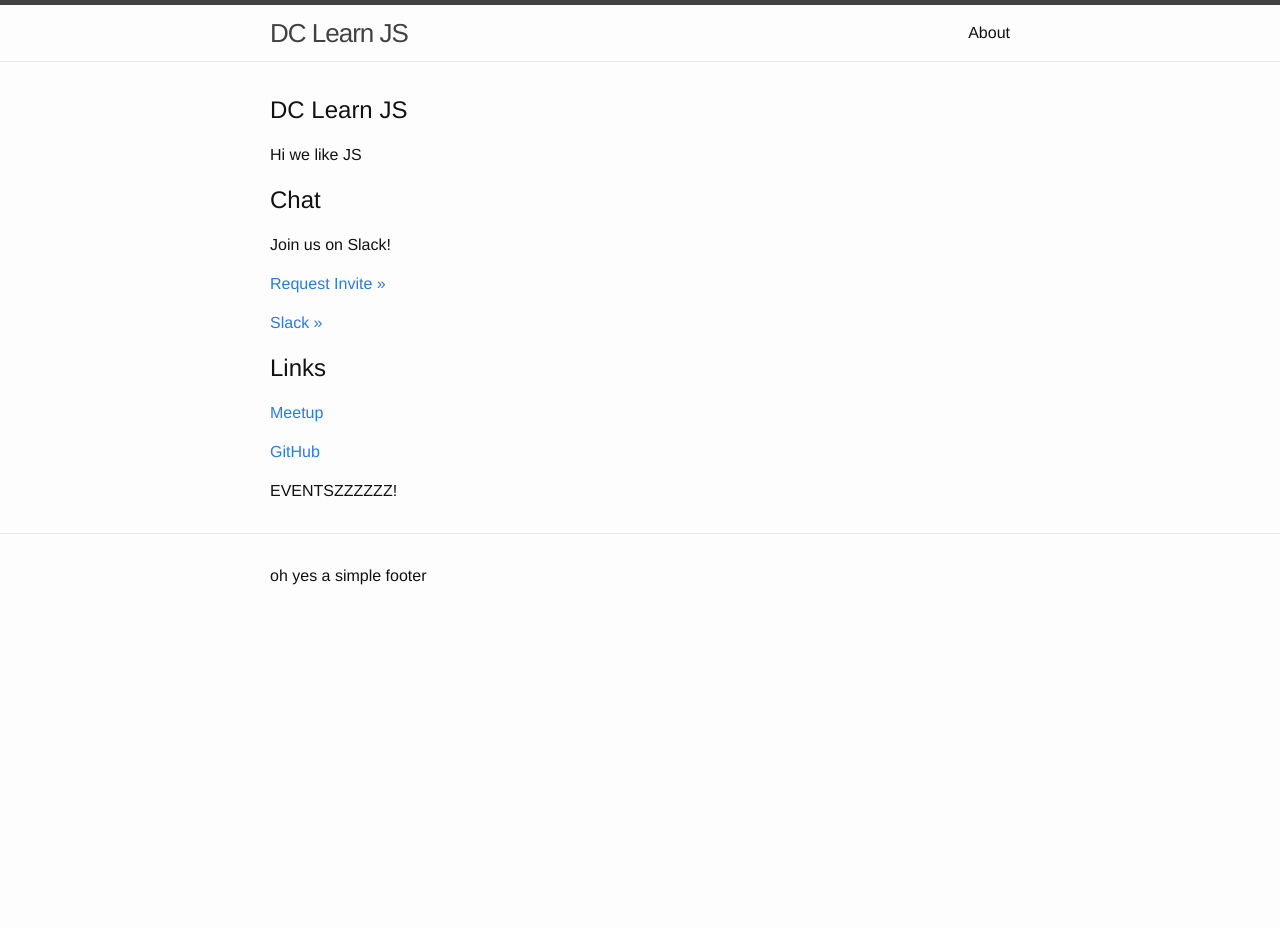
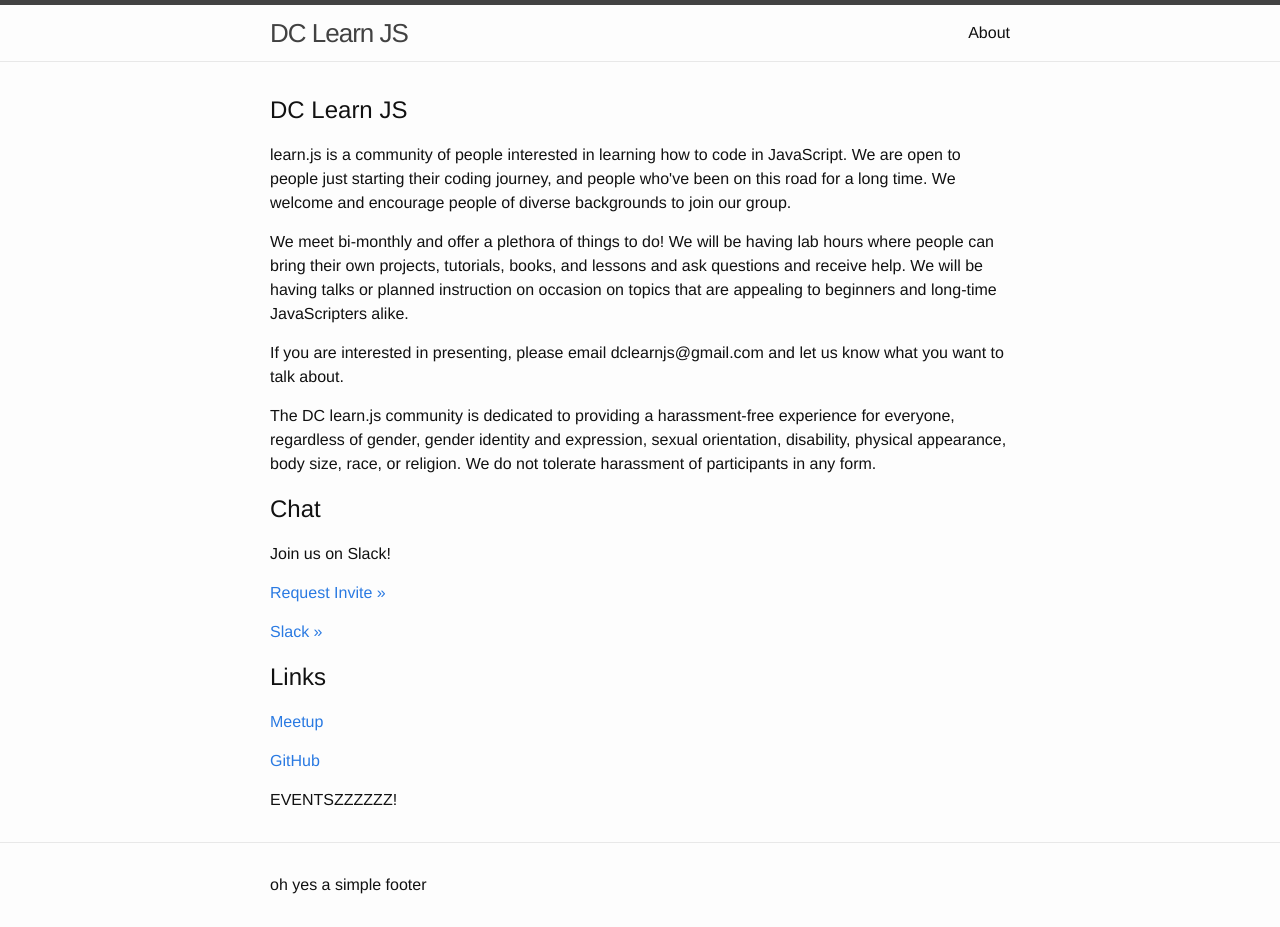
Before and after one commit to dclearnjs/dclearnjs.github.io, a Jekyll site: the page built from index.html, in a window 1280 px wide. Built offline with Jekyll 4.4.1, drawn with Linux system fonts in a browser that asks for light colours; before the commit the page ends 900 px from its top, so only the background shows below that.

Commit message:
update banner with text

```diff
--- a/_includes/banner.html
+++ b/_includes/banner.html
@@ -3,7 +3,13 @@
     <div class="row">
       <div class="col-md-6">
         <h2>DC Learn JS</h2>
-        <p>Hi we like JS</p>
+        <p>learn.js is a community of people interested in learning how to code in JavaScript. We are open to people just starting their coding journey, and people who've been on this road for a long time. We welcome and encourage people of diverse backgrounds to join our group.
+</p><p>
+We meet bi-monthly and offer a plethora of things to do! We will be having lab hours where people can bring their own projects, tutorials, books, and lessons and ask questions and receive help. We will be having talks or planned instruction on occasion on topics that are appealing to beginners and long-time JavaScripters alike.
+</p><p>
+If you are interested in presenting, please email dclearnjs@gmail.com and let us know what you want to talk about.
+</p><p>
+The DC learn.js community is dedicated to providing a harassment-free experience for everyone, regardless of gender, gender identity and expression, sexual orientation, disability, physical appearance, body size, race, or religion. We do not tolerate harassment of participants in any form. </p>
       </div>
       <div class="col-md-3">
         <h2>Chat</h2>
```
